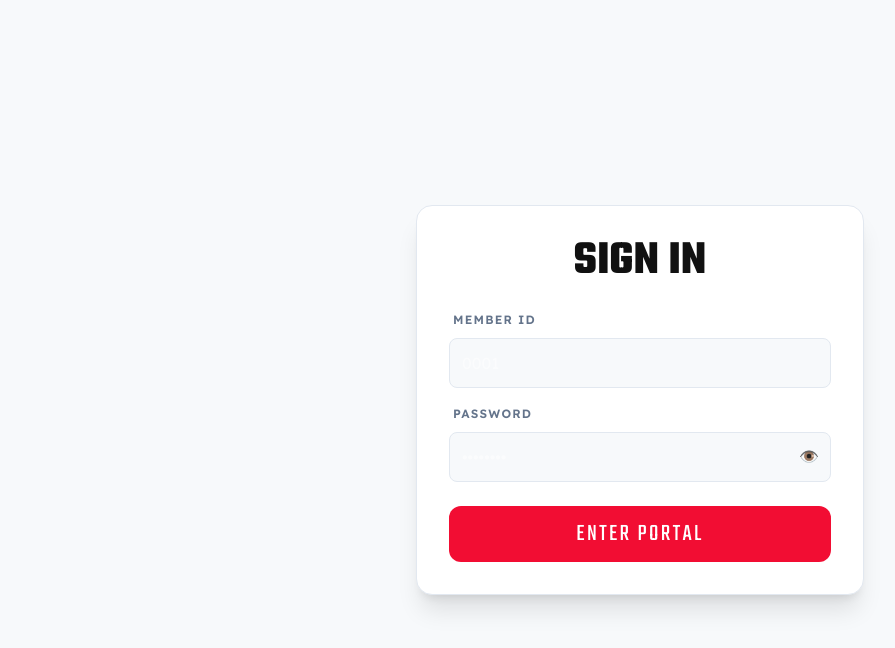
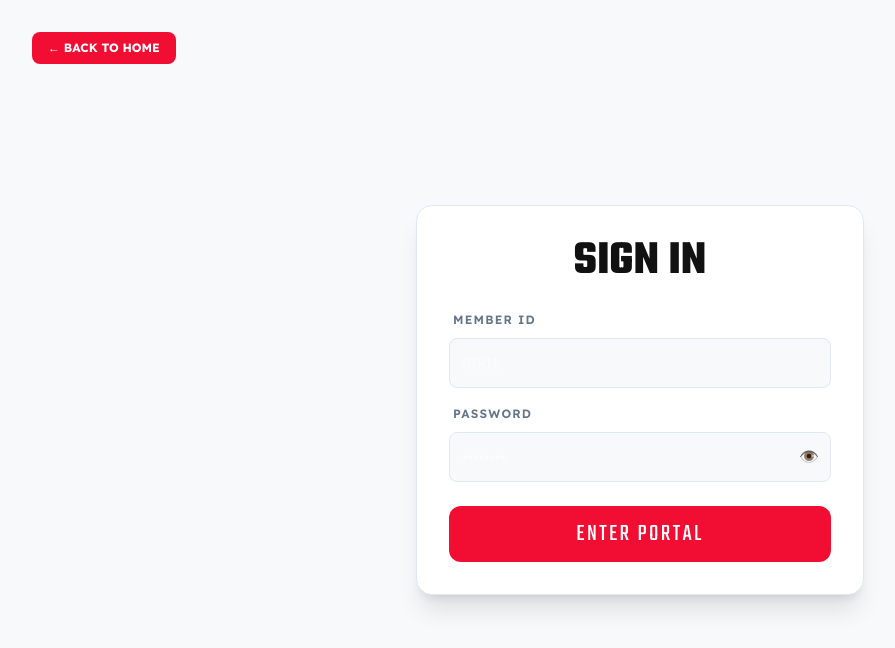
Before and after one commit to Fabshkiee/Project-E-Web-Management-System, a Next.js app: page /login in a window 1280 px wide. Shown: the top 648 px of the page, without its empty margins (0-895 px from the left). Built offline with nearby package versions, Linux system fonts and the light colour scheme; no server answers.

Commit message:
feat: add placeholder for background logo and back to home button

```diff
--- a/app/login/page.tsx
+++ b/app/login/page.tsx
@@ -83,8 +83,21 @@ export default function Login() {
   };
 
   return (
-    <main className="min-h-screen bg-background flex items-center justify-center p-4">
-      <section className="w-full max-w-md bg-surface border border-stroke rounded-2xl p-8 shadow-xl">
+    <main className="min-h-screen bg-background flex items-center justify-center p-4 relative overflow-hidden">
+      <div className="absolute right-0 bottom-0 opacity-5 pointer-events-none translate-x-1/4 translate-y-1/4 select-none">
+        <h1 className="text-[30rem] lg:text-[40rem] font-teko leading-none uppercase text-white">
+          PE
+        </h1>
+      </div>
+
+      <button
+        onClick={() => router.push("/")}
+        className="hover:cursor-pointer absolute top-8 left-8 bg-primary text-white px-4 py-2 rounded-lg font-lexend text-xs font-bold hover:brightness-110 transition-all uppercase z-10"
+      >
+        ← Back to Home
+      </button>
+
+      <section className="w-full max-w-md bg-surface border border-stroke rounded-2xl p-8 shadow-xl z-10">
         <h1 className="h2-b text-center mb-6 uppercase">Sign In</h1>
 
         <form onSubmit={handleLogin} className="space-y-4">
```
